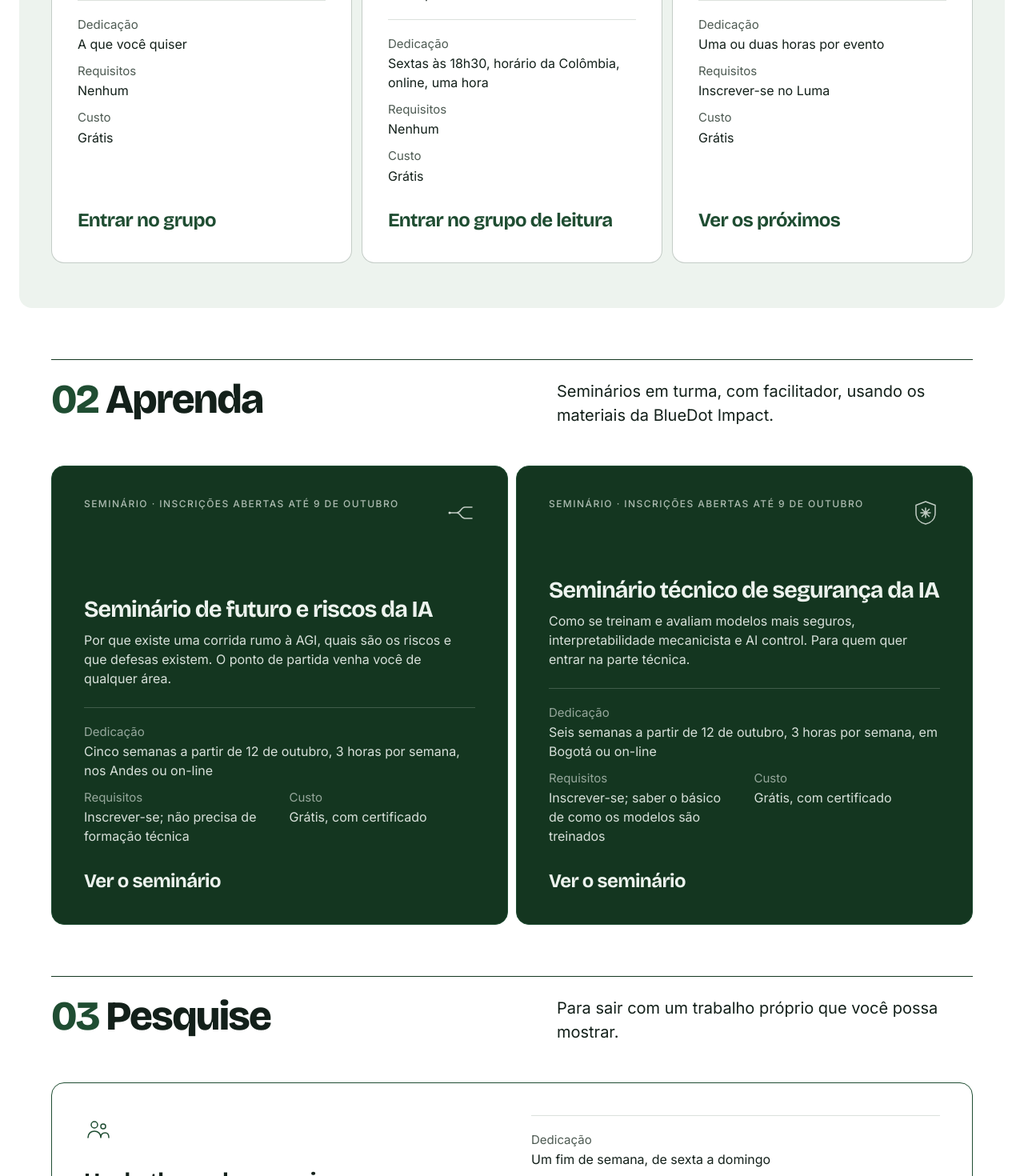
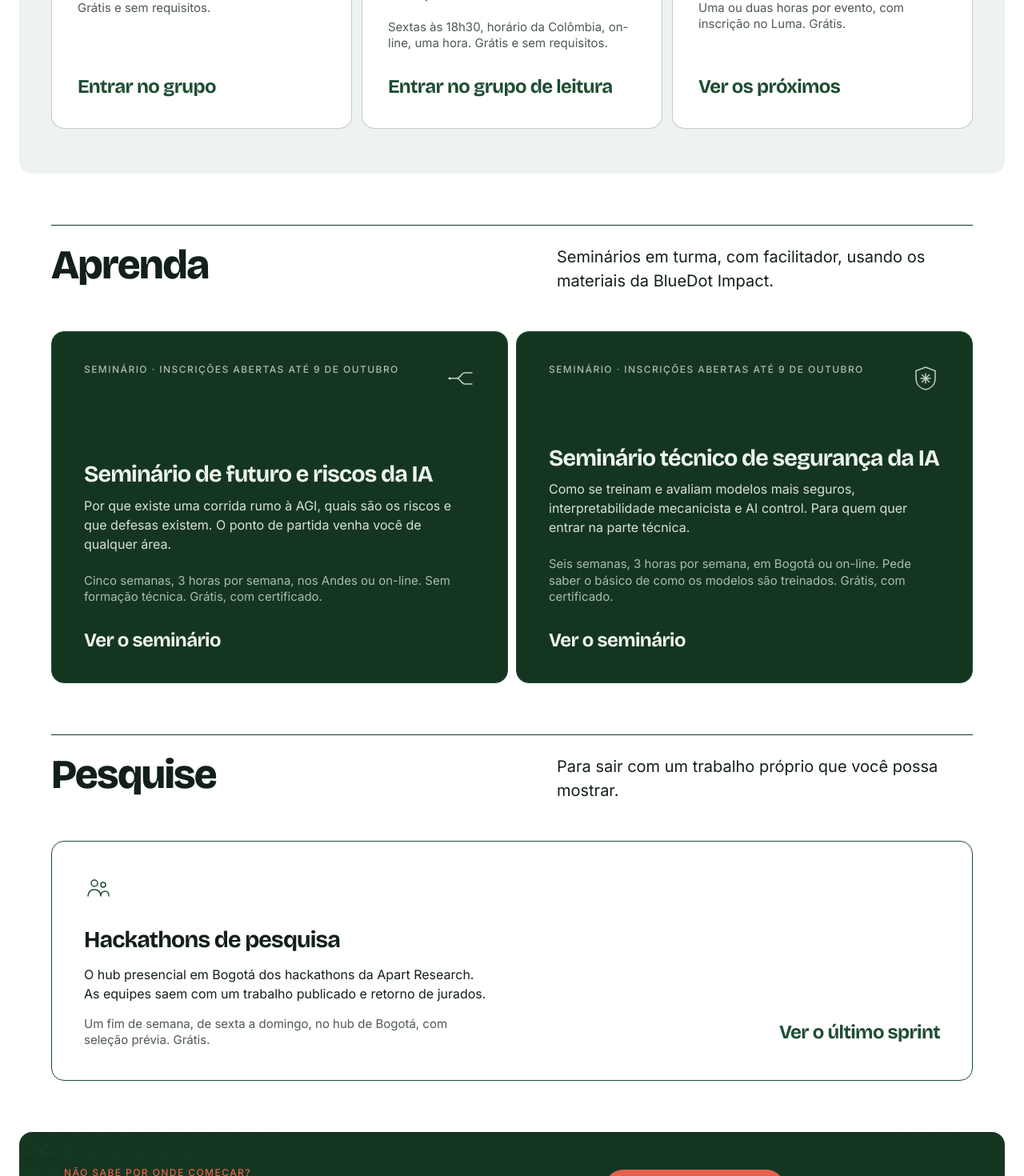
Before and after one commit to jgelves13/ai-safety-colombia-website, a Next.js app: page /pt/participe in a window 1280 px wide. Shown: the part 880-2350 px from the top of the page at 80% size. Built offline with nearby package versions, Linux system fonts and the light colour scheme.

Commit message:
únete: sin números ni rótulos de datos, una línea por opción; portada: investigación sin lista de venues
Co-Authored-By: Claude Opus 5.5 <noreply@anthropic.com>
Claude-Session: https://claude.ai/code/session_01TFXdtWaRVdP3bB7DzXaGVk

```diff
--- a/app/pt/participe/page.tsx
+++ b/app/pt/participe/page.tsx
@@ -14,21 +14,18 @@ export const metadata: Metadata = {
 export const dynamic = "force-dynamic";
 
 /* La escalera: explorar sin compromiso, aprender en un curso con cohorte e
-   investigar en un hackathon. Cada opción dice lo mismo en el mismo orden,
-   dedicación, requisitos y costo, para que se puedan comparar de un vistazo. */
+   investigar en un hackathon. Cada opción cierra con una línea de datos:
+   cuánto tiempo pide, qué hace falta y cuánto cuesta. */
 const PASOS: PasoUnete[] = [
   {
     id: "explora",
-    numero: "01",
     titulo: "Explore",
     entrada: "Para conhecer o campo e as pessoas sem compromisso.",
     opciones: [
       {
         titulo: "O grupo de WhatsApp",
         cuerpo: "Onde você pergunta o que não entende e onde as sessões, os eventos e as chamadas são anunciados primeiro.",
-        dedicacion: "A que você quiser",
-        requisitos: "Nenhum",
-        costo: "Grátis",
+        datos: "Grátis e sem requisitos.",
         href: "https://chat.whatsapp.com/KhjJqDNVviK3aX5S4q79EF",
         cta: "Entrar no grupo",
         externo: true,
@@ -36,9 +33,7 @@ const PASOS: PasoUnete[] = [
       {
         titulo: "Grupo de leitura: AI Control",
         cuerpo: "Uma leitura a cada quinze dias sobre como supervisionar um sistema de IA que age por conta própria. Você pode vir só para ouvir.",
-        dedicacion: "Sextas às 18h30, horário da Colômbia, online, uma hora",
-        requisitos: "Nenhum",
-        costo: "Grátis",
+        datos: "Sextas às 18h30, horário da Colômbia, on-line, uma hora. Grátis e sem requisitos.",
         href: "https://chat.whatsapp.com/DfWuuPlzqmIFN1tRtl57SB",
         cta: "Entrar no grupo de leitura",
         externo: true,
@@ -46,9 +41,7 @@ const PASOS: PasoUnete[] = [
       {
         titulo: "Palestras e oficinas",
         cuerpo: "Você ouve em primeira mão alguém que trabalha no tema e conhece as pessoas da comunidade.",
-        dedicacion: "Uma ou duas horas por evento",
-        requisitos: "Inscrever-se no Luma",
-        costo: "Grátis",
+        datos: "Uma ou duas horas por evento, com inscrição no Luma. Grátis.",
         href: "https://luma.com/user/usr-TMDEtNWA1TozP77",
         cta: "Ver os próximos",
         externo: true,
@@ -57,16 +50,13 @@ const PASOS: PasoUnete[] = [
   },
   {
     id: "aprende",
-    numero: "02",
     titulo: "Aprenda",
     entrada: "Seminários em turma, com facilitador, usando os materiais da BlueDot Impact.",
     opciones: [
       {
         titulo: "Seminário de futuro e riscos da IA",
         cuerpo: "Por que existe uma corrida rumo à AGI, quais são os riscos e que defesas existem. O ponto de partida venha você de qualquer área.",
-        dedicacion: "Cinco semanas a partir de 12 de outubro, 3 horas por semana, nos Andes ou on-line",
-        requisitos: "Inscrever-se; não precisa de formação técnica",
-        costo: "Grátis, com certificado",
+        datos: "Cinco semanas, 3 horas por semana, nos Andes ou on-line. Sem formação técnica. Grátis, com certificado.",
         href: "/pt/seminarios/futuro-e-riscos",
         cta: "Ver o seminário",
         externo: false,
@@ -74,9 +64,7 @@ const PASOS: PasoUnete[] = [
       {
         titulo: "Seminário técnico de segurança da IA",
         cuerpo: "Como se treinam e avaliam modelos mais seguros, interpretabilidade mecanicista e AI control. Para quem quer entrar na parte técnica.",
-        dedicacion: "Seis semanas a partir de 12 de outubro, 3 horas por semana, em Bogotá ou on-line",
-        requisitos: "Inscrever-se; saber o básico de como os modelos são treinados",
-        costo: "Grátis, com certificado",
+        datos: "Seis semanas, 3 horas por semana, em Bogotá ou on-line. Pede saber o básico de como os modelos são treinados. Grátis, com certificado.",
         href: "/pt/seminarios/tecnico",
         cta: "Ver o seminário",
         externo: false,
@@ -85,16 +73,13 @@ const PASOS: PasoUnete[] = [
   },
   {
     id: "investiga",
-    numero: "03",
     titulo: "Pesquise",
     entrada: "Para sair com um trabalho próprio que você possa mostrar.",
     opciones: [
       {
         titulo: "Hackathons de pesquisa",
         cuerpo: "O hub presencial em Bogotá dos hackathons da Apart Research. As equipes saem com um trabalho publicado e retorno de jurados.",
-        dedicacion: "Um fim de semana, de sexta a domingo",
-        requisitos: "Inscrever-se no hub de Bogotá; há seleção",
-        costo: "Grátis",
+        datos: "Um fim de semana, de sexta a domingo, no hub de Bogotá, com seleção prévia. Grátis.",
         href: "/pt/sprint",
         cta: "Ver o último sprint",
         externo: false,
@@ -109,9 +94,6 @@ const TEXTOS: TextosUnete = {
   aviso: "Inscrições abertas para os seminários até sexta-feira, 9 de outubro",
   kickerAbierto: "Seminário · Inscrições abertas até 9 de outubro",
   kickerCerrado: "Seminário",
-  dedicacion: "Dedicação",
-  requisitos: "Requisitos",
-  costo: "Custo",
   cta: {
     kicker: "Não sabe por onde começar?",
     title: "Fale com a gente",
--- a/app/unete/page.tsx
+++ b/app/unete/page.tsx
@@ -14,21 +14,18 @@ export const metadata: Metadata = {
 export const dynamic = "force-dynamic";
 
 /* La escalera: explorar sin compromiso, aprender en un curso con cohorte e
-   investigar en un hackathon. Cada opción dice lo mismo en el mismo orden,
-   dedicación, requisitos y costo, para que se puedan comparar de un vistazo. */
+   investigar en un hackathon. Cada opción cierra con una línea de datos:
+   cuánto tiempo pide, qué hace falta y cuánto cuesta. */
 const PASOS: PasoUnete[] = [
   {
     id: "explora",
-    numero: "01",
     titulo: "Explora",
     entrada: "Para conocer el campo y a la gente sin comprometerte a nada.",
     opciones: [
       {
         titulo: "El grupo de WhatsApp",
         cuerpo: "Donde preguntas lo que no entiendes y donde se anuncian primero las sesiones, los eventos y las convocatorias.",
-        dedicacion: "La que quieras",
-        requisitos: "Ninguno",
-        costo: "Gratis",
+        datos: "Gratis y sin requisitos.",
         href: "https://chat.whatsapp.com/KhjJqDNVviK3aX5S4q79EF",
         cta: "Entrar al grupo",
         externo: true,
@@ -36,9 +33,7 @@ const PASOS: PasoUnete[] = [
       {
         titulo: "Grupo de lectura: AI Control",
         cuerpo: "Una lectura cada quince días sobre cómo se supervisa a un sistema de IA que actúa por su cuenta. Puedes venir solo a escuchar.",
-        dedicacion: "Viernes a las 6:30 p. m., en línea, una hora",
-        requisitos: "Ninguno",
-        costo: "Gratis",
+        datos: "Viernes a las 6:30 p. m., en línea, una hora. Gratis y sin requisitos.",
         href: "https://chat.whatsapp.com/DfWuuPlzqmIFN1tRtl57SB",
         cta: "Entrar al grupo de lectura",
         externo: true,
@@ -46,9 +41,7 @@ const PASOS: PasoUnete[] = [
       {
         titulo: "Charlas y talleres",
         cuerpo: "Oyes de primera mano a alguien que trabaja en el tema y conoces a la gente de la comunidad.",
-        dedicacion: "Una o dos horas por evento",
-        requisitos: "Inscribirte en Luma",
-        costo: "Gratis",
+        datos: "Una o dos horas por evento, con inscripción en Luma. Gratis.",
         href: "https://luma.com/user/usr-TMDEtNWA1TozP77",
         cta: "Ver los próximos",
         externo: true,
@@ -57,16 +50,13 @@ const PASOS: PasoUnete[] = [
   },
   {
     id: "aprende",
-    numero: "02",
     titulo: "Aprende",
     entrada: "Seminarios con cohorte y facilitador, con los materiales de BlueDot Impact.",
     opciones: [
       {
         titulo: "Seminario de futuro y riesgos de la IA",
         cuerpo: "Por qué se corre hacia la AGI, cuáles son los riesgos y qué defensas existen. El punto de partida desde cualquier campo.",
-        dedicacion: "Cinco semanas desde el 12 de octubre, 3 horas por semana, en los Andes o en línea",
-        requisitos: "Aplicar; sin formación técnica",
-        costo: "Gratis, con certificado",
+        datos: "Cinco semanas, 3 horas por semana, en los Andes o en línea. Sin formación técnica. Gratis, con certificado.",
         href: "/seminarios/futuro-y-riesgos",
         cta: "Ver el seminario",
         externo: false,
@@ -74,9 +64,7 @@ const PASOS: PasoUnete[] = [
       {
         titulo: "Seminario técnico de seguridad de la IA",
         cuerpo: "Cómo se entrenan y evalúan modelos más seguros, interpretabilidad mecanicista y AI control. Para quien quiere entrar a la parte técnica.",
-        dedicacion: "Seis semanas desde el 12 de octubre, 3 horas por semana, en Bogotá o en línea",
-        requisitos: "Aplicar; saber lo básico de cómo se entrenan los modelos",
-        costo: "Gratis, con certificado",
+        datos: "Seis semanas, 3 horas por semana, en Bogotá o en línea. Pide saber lo básico de cómo se entrenan los modelos. Gratis, con certificado.",
         href: "/seminarios/tecnico",
         cta: "Ver el seminario",
         externo: false,
@@ -85,16 +73,13 @@ const PASOS: PasoUnete[] = [
   },
   {
     id: "investiga",
-    numero: "03",
     titulo: "Investiga",
     entrada: "Para salir con un trabajo propio que puedas mostrar.",
     opciones: [
       {
         titulo: "Hackathones de investigación",
         cuerpo: "El hub presencial en Bogotá de los hackathones de Apart Research. Los equipos salen con un trabajo publicado y retroalimentación de jurados.",
-        dedicacion: "Un fin de semana, de viernes a domingo",
-        requisitos: "Aplicar al hub de Bogotá; hay selección",
-        costo: "Gratis",
+        datos: "Un fin de semana, de viernes a domingo, en el hub de Bogotá, con selección previa. Gratis.",
         href: "/sprint",
         cta: "Ver el último sprint",
         externo: false,
@@ -109,9 +94,6 @@ const TEXTOS: TextosUnete = {
   aviso: "Aplicaciones abiertas a los seminarios hasta el viernes 9 de octubre",
   kickerAbierto: "Seminario · Aplicaciones abiertas hasta el 9 de octubre",
   kickerCerrado: "Seminario",
-  dedicacion: "Dedicación",
-  requisitos: "Requisitos",
-  costo: "Costo",
   cta: {
     kicker: "¿No sabes por dónde empezar?",
     title: "Habla con nosotros",
--- a/components/portada.tsx
+++ b/components/portada.tsx
@@ -43,7 +43,7 @@ export const TEXTOS: Record<Idioma, Textos> = {
     aliados: "Trabajamos con",
     investigacion: {
       titulo: "Investigación",
-      texto: "Miembros de la comunidad han publicado con la Oxford Martin AI Governance Initiative, en talleres de NeurIPS y en revistas con revisión de pares.",
+      texto: "Artículos y documentos de trabajo firmados por miembros de la comunidad.",
       piezas: [
         { tipo: "Documento de trabajo", fecha: "Diciembre de 2025", venue: "Oxford Martin AI Governance Initiative", autores: "Camila Beltran y 18 coautores" },
         { tipo: "Artículo aceptado en taller", fecha: "Octubre de 2025", venue: "Dos talleres de NeurIPS 2025", autores: "Fernando Avalos y 5 coautores" },
@@ -103,7 +103,7 @@ export const TEXTOS: Record<Idioma, Textos> = {
     aliados: "We work with",
     investigacion: {
       titulo: "Research",
-      texto: "Community members have published with the Oxford Martin AI Governance Initiative, at NeurIPS workshops and in peer-reviewed journals.",
+      texto: "Papers and working papers by members of the community.",
       piezas: [
         { tipo: "Working paper", fecha: "December 2025", venue: "Oxford Martin AI Governance Initiative", autores: "Camila Beltran and 18 co-authors" },
         { tipo: "Workshop paper", fecha: "October 2025", venue: "Two NeurIPS 2025 workshops", autores: "Fernando Avalos and 5 co-authors" },
@@ -163,7 +163,7 @@ export const TEXTOS: Record<Idioma, Textos> = {
     aliados: "Trabalhamos com",
     investigacion: {
       titulo: "Pesquisa",
-      texto: "Membros da comunidade publicaram com a Oxford Martin AI Governance Initiative, em workshops da NeurIPS e em revistas com revisão por pares.",
+      texto: "Artigos e documentos de trabalho assinados por membros da comunidade.",
       piezas: [
         { tipo: "Documento de trabalho", fecha: "Dezembro de 2025", venue: "Oxford Martin AI Governance Initiative", autores: "Camila Beltran e 18 coautores" },
         { tipo: "Artigo aceito em workshop", fecha: "Outubro de 2025", venue: "Dois workshops da NeurIPS 2025", autores: "Fernando Avalos e 5 coautores" },
--- a/components/unete-pagina.tsx
+++ b/components/unete-pagina.tsx
@@ -16,9 +16,8 @@ import { cursosCerrados } from "@/lib/cursos";
 export type OpcionUnete = {
   titulo: string;
   cuerpo: string;
-  dedicacion: string;
-  requisitos: string;
-  costo: string;
+  /** una sola línea, sin rótulos: tiempo, requisitos y costo */
+  datos: string;
   href: string;
   cta: string;
   externo: boolean;
@@ -26,7 +25,6 @@ export type OpcionUnete = {
 
 export type PasoUnete = {
   id: string;
-  numero: string;
   titulo: string;
   entrada: string;
   opciones: OpcionUnete[];
@@ -41,10 +39,6 @@ export type TextosUnete = {
   aviso: string;
   kickerAbierto: string;
   kickerCerrado: string;
-  /* Los rótulos de los tres datos. */
-  dedicacion: string;
-  requisitos: string;
-  costo: string;
   /* El panel final. */
   cta: { kicker: string; title: string; body: string; primario: string; secundario: string };
 };
@@ -106,7 +100,7 @@ function Encabezado({ paso }: { paso: PasoUnete }) {
       <div aria-hidden="true" className={HAIRLINE} />
       <div className="grid grid-cols-1 gap-4 lg:grid-cols-2 lg:items-start lg:gap-6">
         <h2 className="text-display-2 md:text-display-2-lg text-balance">
-          <span className="text-aisc-forest">{paso.numero}</span> {paso.titulo}
+          {paso.titulo}
         </h2>
         <p className="text-body md:text-body-lg max-w-[520px] text-aisc-ink lg:justify-self-end">{paso.entrada}</p>
       </div>
@@ -114,27 +108,9 @@ function Encabezado({ paso }: { paso: PasoUnete }) {
   );
 }
 
-/* Los tres datos de una opción, en una columna o en tres. */
-function Datos({ o, t, columnas, oscuro }: { o: OpcionUnete; t: TextosUnete; columnas: boolean; oscuro: boolean }) {
-  const filas = [
-    [t.dedicacion, o.dedicacion],
-    [t.requisitos, o.requisitos],
-    [t.costo, o.costo],
-  ];
-  return (
-    <dl
-      className={`text-body-sm grid grid-cols-1 gap-x-6 gap-y-3 border-t pt-5 ${
-        columnas ? "md:grid-cols-2" : ""
-      } ${oscuro ? "border-aisc-sand/20" : "border-aisc-forest-deep/15"}`}
-    >
-      {filas.map(([k, v], i) => (
-        <div key={k} className={`flex flex-col gap-0.5 ${columnas && i === 0 ? "md:col-span-2" : ""}`}>
-          <dt className={`text-meta ${oscuro ? "text-aisc-sand/60" : "text-aisc-muted"}`}>{k}</dt>
-          <dd className={oscuro ? "text-aisc-sand/90" : "text-aisc-ink"}>{v}</dd>
-        </div>
-      ))}
-    </dl>
-  );
+/* Los datos de una opción: una línea tenue, sin rótulos. */
+function Datos({ o, oscuro }: { o: OpcionUnete; oscuro: boolean }) {
+  return <p className={`text-meta ${oscuro ? "text-aisc-sand/70" : "text-aisc-muted"}`}>{o.datos}</p>;
 }
 
 function Enlace({ o, className }: { o: OpcionUnete; className: string }) {
@@ -164,7 +140,7 @@ function Panel({ paso, t }: { paso: PasoUnete; t: TextosUnete }) {
                   <h3 className="text-display-4 md:text-display-4-lg text-balance">{o.titulo}</h3>
                   <p className="text-body-sm text-aisc-ink">{o.cuerpo}</p>
                   <div className="pt-2">
-                    <Datos o={o} t={t} columnas={false} oscuro={false} />
+                    <Datos o={o} oscuro={false} />
                   </div>
                 </div>
                 <div className="mt-auto pt-6">
@@ -202,7 +178,7 @@ function Destacado({ paso, t, abiertos }: { paso: PasoUnete; t: TextosUnete; abi
                   <span className="text-body-sm block max-w-[600px] text-aisc-sand/90">{o.cuerpo}</span>
                 </span>
                 <span className="block pt-6">
-                  <Datos o={o} t={t} columnas oscuro />
+                  <Datos o={o} oscuro />
                 </span>
                 <span className="text-display-4 md:text-display-4-lg mt-8 w-fit self-start text-aisc-sand transition-colors group-hover:text-aisc-sand/72">
                   {o.cta}
@@ -230,9 +206,9 @@ function Fila({ paso, t }: { paso: PasoUnete; t: TextosUnete }) {
                   {ICONOS[ICONO_DE[2][i]]}
                   <h3 className="text-display-3 md:text-display-3-lg pt-4 text-balance">{o.titulo}</h3>
                   <p className="text-body-sm max-w-[560px] text-aisc-ink">{o.cuerpo}</p>
+                  <Datos o={o} oscuro={false} />
                 </div>
-                <div className="flex flex-col gap-6 lg:justify-end">
-                  <Datos o={o} t={t} columnas={false} oscuro={false} />
+                <div className="flex flex-col gap-6 lg:items-end lg:justify-end">
                   <Enlace o={o} className={ENLACE} />
                 </div>
               </article>
--- a/lib/traducciones.lock.json
+++ b/lib/traducciones.lock.json
@@ -8,7 +8,7 @@
     "/eventos": "767d4f9f794fe75e",
     "/investigacion": "53df5e46c9790cdb",
     "/recursos": "acd127f421e655a5",
-    "/unete": "24013470de4e46be",
+    "/unete": "76a93f44beaabd7f",
     "/quienes-somos": "7e39627ce79bf69e",
     "/sprint": "2f85f5650bcdca33",
     "/sprint/aplicar": "b80b1f0c1b79c302",
```
Also changed, not shown: app/en/join/page.tsx (+8 -26 lines).
